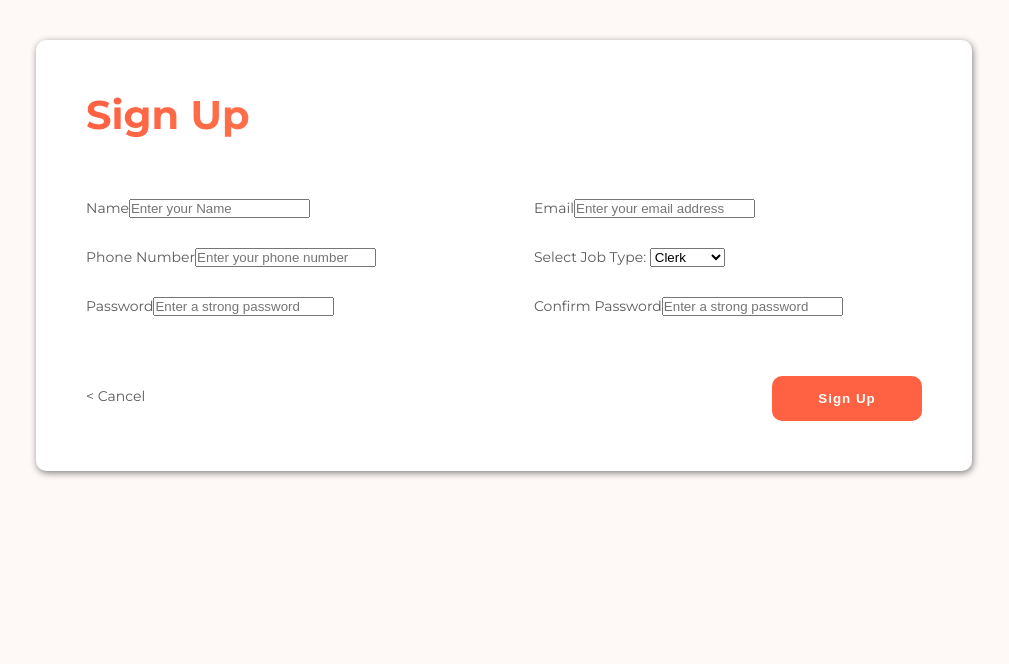
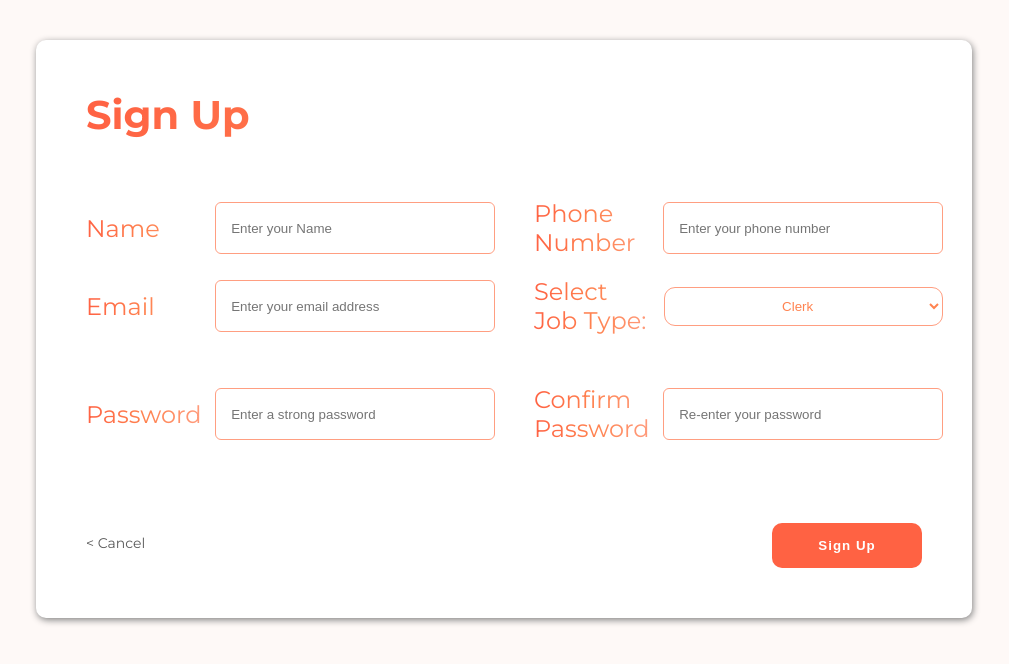
Before and after one commit to Girishbanua/Hostelity, a React (Vite) app in the folder client/: page /staffRegister in a window 1280 px wide. Shown: the top 664 px of the page, without its empty margins (136-1145 px from the left). Built offline with nearby package versions, Linux system fonts and the light colour scheme; no server answers.

Commit message:
Add files via upload

```diff
--- a/client/src/components/MessStaff/StaffLogin.jsx
+++ b/client/src/components/MessStaff/StaffLogin.jsx
@@ -4,11 +4,12 @@ const StaffLogin = () => {
   const navigate = useNavigate();
   return (
     <>
-      <div className="signupContainer">
+      <div className="signupContainer" style={{margin: "10vh 0"}}>
         <div className="signupBox">
           <h1>Staff Login</h1>
           <form>
-            <div>
+            <section>
+              <div>
             <label htmlFor="name">User name</label>
               <input
                 type="text"
@@ -18,6 +19,8 @@ const StaffLogin = () => {
                 autoComplete="off"
               />
             </div>
+            </section>
+            <section>
             <div>
               <label htmlFor="pass">Password</label>
               <input
@@ -28,6 +31,7 @@ const StaffLogin = () => {
                 autoComplete="off"
               />
             </div>
+            </section>
             <div className="formBtns">
             <a onClick={() => navigate("/loginas")}>Cancel</a>
               <button type="submit">Login</button>
--- a/client/src/components/MessStaff/StaffRegister.jsx
+++ b/client/src/components/MessStaff/StaffRegister.jsx
@@ -8,7 +8,8 @@ const StaffRegister = () => {
       <div className="signupContainer">
         <div className="signupBox">
           <h1>Sign Up</h1>
-          <form id="signupForm" method="POST">
+          <form id="signupForm" method="POST" className="messRegstr">
+            <section>
               <div>
                 <label htmlFor="name">Name</label>
                 <input
@@ -27,7 +28,9 @@ const StaffRegister = () => {
                   required
                 />
               </div>
+              </section>
               {/*Phone Number*/}
+              <section>
               <div>
                 <label htmlFor="phnNumber">Phone Number</label>
                 <input
@@ -41,17 +44,16 @@ const StaffRegister = () => {
               {/*Total Duration maximum 3 years*/}
               <div>
                 <label htmlFor="totalDuration">Select Job Type: </label>
-              <select
-                name="duration"
-                id="totalDuration"
-              >
+                <select name="duration" id="totalDuration">
                   <option>Clerk</option>
                   <option>Mess</option>
                   <option>Cleaning</option>
                 </select>
               </div>
+            </section>
 
             {/*Password*/}
+            <section>
               <div>
                 <label htmlFor="pass">Password</label>
                 <input
@@ -61,16 +63,19 @@ const StaffRegister = () => {
                   required
                 />
               </div>
+              </section>
               {/*Confirm Password*/}
+              <section>
               <div>
                 <label htmlFor="confirmPass">Confirm Password</label>
                 <input
                   type="password"
                   id="confirmPass"
-                placeholder="Enter a strong password"
+                  placeholder="Re-enter your password"
                   required
                 />
               </div>
+            </section>
 
             <div className="formBtns">
               <a onClick={() => navigate("/loginas")}>Cancel</a>
@@ -80,7 +85,7 @@ const StaffRegister = () => {
         </div>
       </div>
     </div>
-  )
-}
+  );
+};
 
-export default StaffRegister
+export default StaffRegister;
```
Lines whose indentation alone changed are shown as unchanged.
